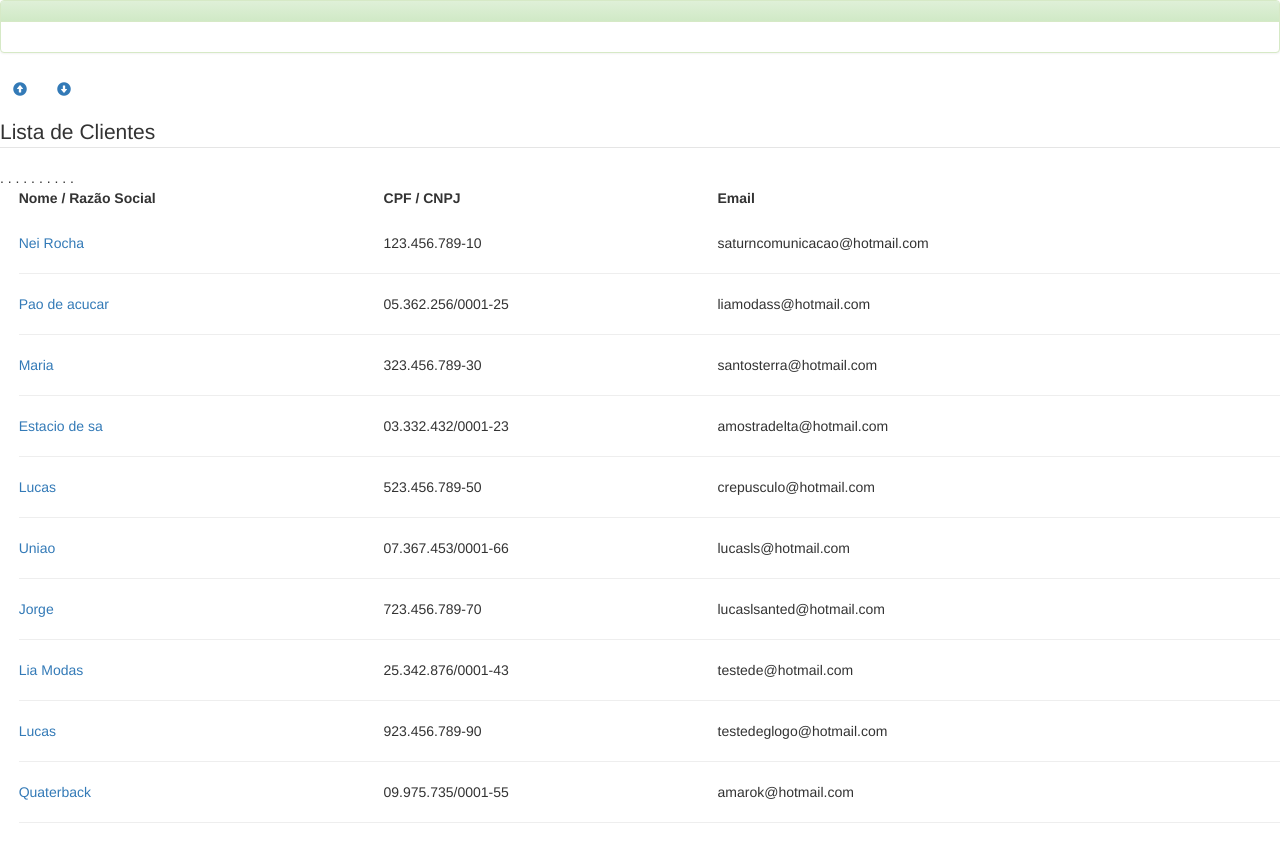
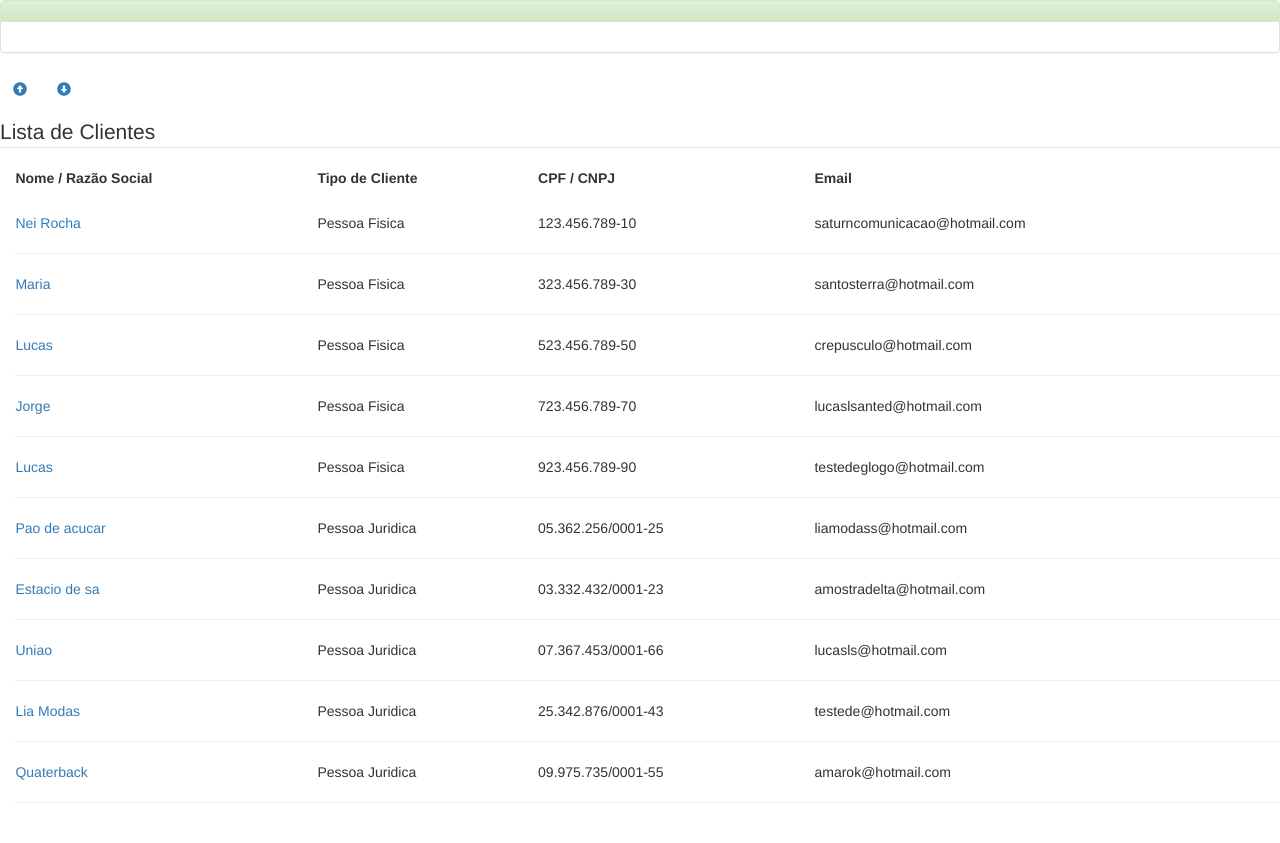
Before and after one commit to neirocha/POO, a PHP site: page /index.php in a window 1280 px wide. After the commit the page ends 803 px from the top, so only its background shows below. Run offline with PHP 8.4, Linux system fonts and the light colour scheme; some libraries are stand-ins or nearby versions.

Commit message:
Criando Objetos PF e PJ

```diff
--- a/public/index.php
+++ b/public/index.php
@@ -1,27 +1,72 @@
 <?php
-require_once  "../src/Clientes/Cliente.php";
+
 require_once "../src/Clientes/PJ.php";
 require_once "../src/Clientes/PF.php";
-require_once "../src/Clientes/ClienteJuridicoInterface.php";
-require_once "../src/Clientes/ClienteInterface.php";
-require_once "../src/Clientes/ClienteFisicoInterface.php";
-require_once "../src/Clientes/GrauDeImportanciaInterface.php";
 
 
 
-$cliente1 = new Cliente();
-$cliente1->setId(1)
+$fisico1 = new PF();
+$fisico2 = new PF();
+$fisico3 = new PF();
+$fisico4 = new PF();
+$fisico5 = new PF();
+
+$juridico1 = new PJ();
+$juridico2 = new PJ();
+$juridico3 = new PJ();
+$juridico4 = new PJ();
+$juridico5 = new PJ();
+
+
+$fisico1->setId(1)
         ->setNome("Nei Rocha")
+        ->setTipo("Pessoa Fisica")
         ->setCpf("123.456.789-10")
         ->setEndereco("Rua B")
         ->setTelefone("(71)8782-5018")
         ->setEmail("saturncomunicacao@hotmail.com")
         ->setGrauDeImportanciaInterface(2)
 ;
+$fisico2->setId(2)
+        ->setNome("Maria")
+        ->setTipo("Pessoa Fisica")
+        ->setCpf("323.456.789-30")
+        ->setEndereco("Rua D")
+        ->setTelefone("(73)8782-5038")
+        ->setEmail("santosterra@hotmail.com")
+        ->setGrauDeImportanciaInterface(3)
 
-$cliente2 = new Cliente();
-$cliente2->setId(2)
+;
+$fisico3->setId(3)
+        ->setNome("Lucas")
+        ->setTipo("Pessoa Fisica")
+        ->setCpf("523.456.789-50")
+        ->setEndereco("Rua F")
+        ->setTelefone("(75)8782-5058")
+        ->setEmail("crepusculo@hotmail.com")
+        ->setGrauDeImportanciaInterface(1)
+        ;
+$fisico4->setId(4)
+        ->setNome("Jorge")
+        ->setTipo("Pessoa Fisica")
+        ->setCpf("723.456.789-70")
+        ->setEndereco("Rua H")
+        ->setTelefone("(77)8782-5078")
+        ->setEmail("lucaslsanted@hotmail.com")
+        ->setGrauDeImportanciaInterface(3)
+;
+$fisico5->setId(5)
+        ->setNome("Lucas")
+        ->setTipo("Pessoa Fisica")
+        ->setCpf("923.456.789-90")
+        ->setEndereco("Rua J")
+        ->setTelefone("(79)8782-5098")
+        ->setEmail("testedeglogo@hotmail.com")
+        ->setGrauDeImportanciaInterface(3)
+;
+$juridico1->setId(6)
     ->setRazaoSocial("Pao de acucar ")
+    ->setTipo("Pessoa Juridica")
     ->setCnpj("05.362.256/0001-25")
     ->setEndereco("Rua C")
     ->setTelefone("(71)8782-5018")
@@ -29,21 +74,9 @@ $cliente2->setId(2)
     ->setGrauDeImportanciaInterface(5)
     ->setEnderecoDeCobranca("Rua da Cobranca de cima")
 ;
-
-$cliente3 = new Cliente();
-$cliente3->setId(3)
-        ->setNome("Maria")
-        ->setCpf("323.456.789-30")
-        ->setEndereco("Rua D")
-        ->setTelefone("(73)8782-5038")
-        ->setEmail("santosterra@hotmail.com")
-        ->setGrauDeImportanciaInterface(3)
-
-;
-
-$cliente4 = new Cliente();
-$cliente4->setId(4)
+$juridico2->setId(7)
     ->setRazaoSocial("Estacio de sa")
+    ->setTipo("Pessoa Juridica")
     ->setCnpj("03.332.432/0001-23")
     ->setEndereco("Rua Anselmo costa")
     ->setTelefone("(74)8782-5048")
@@ -51,20 +84,9 @@ $cliente4->setId(4)
     ->setGrauDeImportanciaInterface(5)
     ->setEnderecoDeCobranca("Rua E")
 ;
-
-$cliente5 = new Cliente();
-$cliente5->setId(5)
-        ->setNome("Lucas")
-        ->setCpf("523.456.789-50")
-        ->setEndereco("Rua F")
-        ->setTelefone("(75)8782-5058")
-        ->setEmail("crepusculo@hotmail.com")
-        ->setGrauDeImportanciaInterface(1)
-        ;
-
-$cliente6 = new Cliente();
-$cliente6->setId(6)
+$juridico3->setId(8)
     ->setRazaoSocial("Uniao")
+    ->setTipo("Pessoa Juridica")
     ->setCnpj("07.367.453/0001-66")
     ->setEndereco("Rua G")
     ->setTelefone("(76)8782-5068")
@@ -72,20 +94,9 @@ $cliente6->setId(6)
     ->setGrauDeImportanciaInterface(2)
     ->setEnderecoDeCobranca("Rua São marcos")
 ;
-
-$cliente7 = new Cliente();
-$cliente7->setId(7)
-        ->setNome("Jorge")
-        ->setCpf("723.456.789-70")
-        ->setEndereco("Rua H")
-        ->setTelefone("(77)8782-5078")
-        ->setEmail("lucaslsanted@hotmail.com")
-        ->setGrauDeImportanciaInterface(3)
-;
-
-$cliente8 = new Cliente();
-$cliente8->setId(8)
+$juridico4->setId(9)
     ->setRazaoSocial("Lia Modas")
+    ->setTipo("Pessoa Juridica")
     ->setCnpj("25.342.876/0001-43")
     ->setEndereco("Rua I")
     ->setTelefone("(78)8782-5088")
@@ -93,20 +104,9 @@ $cliente8->setId(8)
     ->setGrauDeImportanciaInterface(1)
     ->setEnderecoDeCobranca("Rua das lucindas")
 ;
-
-$cliente9 = new Cliente();
-$cliente9->setId(9)
-        ->setNome("Lucas")
-        ->setCpf("923.456.789-90")
-        ->setEndereco("Rua J")
-        ->setTelefone("(79)8782-5098")
-        ->setEmail("testedeglogo@hotmail.com")
-        ->setGrauDeImportanciaInterface(3)
-;
-
-$cliente10 = new Cliente();
-$cliente10->setId(10)
+$juridico5->setId(10)
     ->setRazaoSocial("Quaterback")
+    ->setTipo("Pessoa Juridica")
     ->setCnpj("09.975.735/0001-55")
     ->setEndereco("Rua L")
     ->setTelefone("(710)8782-50108")
@@ -116,7 +116,9 @@ $cliente10->setId(10)
 ;
 
 
-$clientes = array(1=>$cliente1,2=>$cliente2, 3=>$cliente3, 4=>$cliente4, 5=>$cliente5, 6=>$cliente6, 7=>$cliente7, 8=>$cliente8, 9=>$cliente9, 10=>$cliente10);
+
+
+$clientes = array(1=>$fisico1,2=>$fisico2, 3=>$fisico3, 4=>$fisico4, 5=>$fisico5, 6=>$juridico1, 7=>$juridico2, 8=>$juridico3, 9=>$juridico4, 10=>$juridico5);
 //$clientes = array($cliente1, $cliente2, $cliente3, $cliente4, $cliente5, $cliente6, $cliente7, $cliente8, $cliente9, $cliente10);
 ?>
 
@@ -153,6 +155,7 @@ $clientes = array(1=>$cliente1,2=>$cliente2, 3=>$cliente3, 4=>$cliente4, 5=>$cli
         $id = filter_input(INPUT_GET, "id");
         if($id){
             echo "<label>Nome / Razão Social: </label> ".$clientes[$id]->getNome().$clientes[$id]->getRazaoSocial()."</br>";
+            echo "<label>Tipo de Cliente: </label> ".$clientes[$id]->getTipo() ."</br>";
             echo "<label>CPF / CNPJ: </label> ".$clientes[$id]->getCpf().$clientes[$id]->getCnpj()."</br>";
             echo "<label>Endereco: </label> ".$clientes[$id]->getEndereco()."</br>";
             echo "<label>Telefone: </label> ".$clientes[$id]->getTelefone()."</br>";
@@ -184,6 +187,7 @@ $clientes = array(1=>$cliente1,2=>$cliente2, 3=>$cliente3, 4=>$cliente4, 5=>$cli
         <tr>
             <td>&ensp;</td>
             <td><label>Nome / Razão Social</label></td>
+            <td><label>Tipo de Cliente</label></td>
             <td><label>CPF / CNPJ</label></td>
             <td><label>Email</label></td>
         </tr>
@@ -210,7 +214,8 @@ $clientes = array(1=>$cliente1,2=>$cliente2, 3=>$cliente3, 4=>$cliente4, 5=>$cli
 
                 <td>&ensp;</td>
                 <td><?php echo "<a href='?ordem={$ordem}&id={$cliente->getId()}'>".$cliente->getNome(). $cliente->getRazaoSocial()."</a>"; ?><hr> </td>
-                <td><?php echo $cliente ->getCpf() . $cliente ->getCnpj() ?><hr></td>.
+                <td><?php echo $cliente ->getTipo() ?><hr></td>
+                <td><?php echo $cliente ->getCpf() . $cliente ->getCnpj() ?><hr></td>
                 <td><?php echo " {$cliente->getEmail()}" ?><hr></td>
             </tr>
         <?php  endforeach; ?>
--- a/src/Clientes/Cliente.php
+++ b/src/Clientes/Cliente.php
@@ -24,11 +24,18 @@ class Cliente implements EnderecoDeCobranca, GrauDeImportanciaInterface
     protected $cpf;
     protected $cnpj;
     protected $razaoSocial;
+    protected $tipo;
 
-    /**
-     * @param $cnpj
-     * @return $this
-     */
+
+    public function setTipo($tipo)
+    {
+        $this->tipo = $tipo;
+        return $this;
+    }
+    public function getTipo()
+    {
+        return $this->tipo;
+    }
     public function setCnpj($cnpj)
     {
         $this->cnpj = $cnpj;
```
Lines whose indentation alone changed are shown as unchanged.
